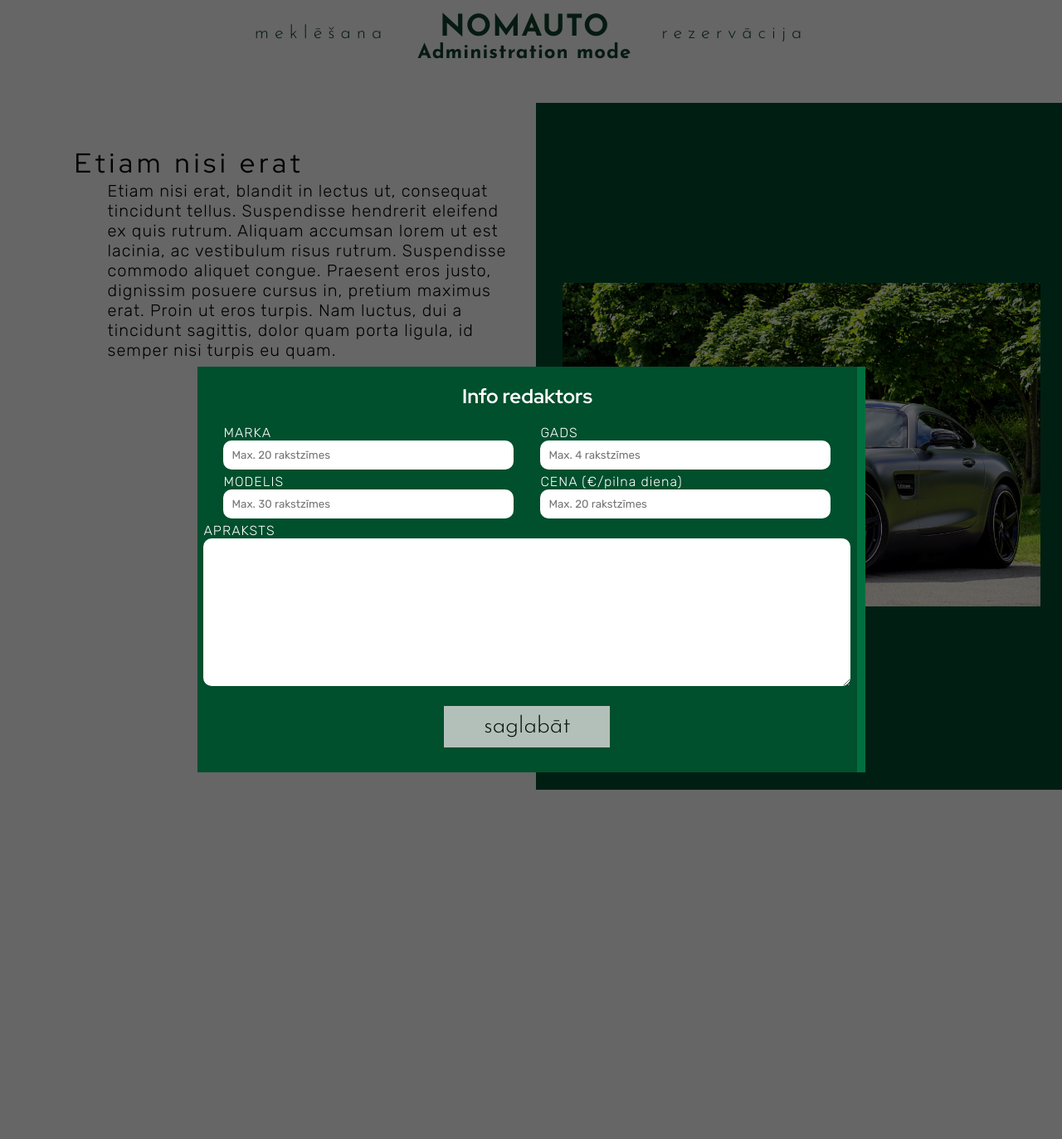
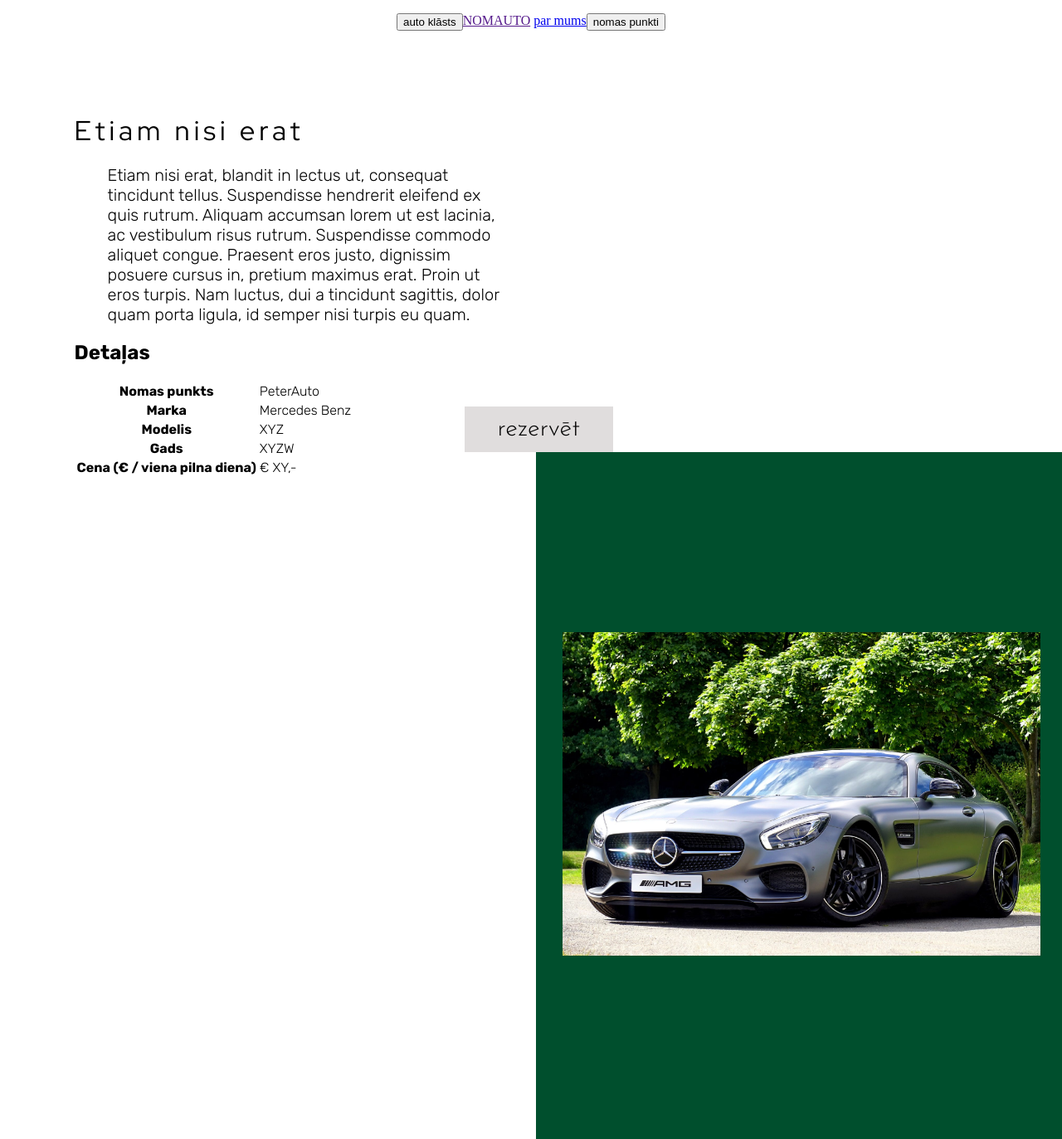
Before and after one commit to kristuu/flask_template_rvt, a Flask app: page /example_mercedes_benz_XYZ_admin in a window 1280 px wide. Shown: the whole page at 83% size. Run offline with Flask 2, Linux system fonts and the light colour scheme.

Commit message:
carInfoPageAdmin modification

```diff
--- a/static/css/carInfoPageAdmin.css
+++ b/static/css/carInfoPageAdmin.css
@@ -2,132 +2,103 @@
 @import url("https://fonts.googleapis.com/css2?family=Josefin+Sans:ital,wght@0,100;0,200;0,300;0,400;0,500;0,600;0,700;1,100;1,200;1,300;1,400;1,500;1,600;1,700&display=swap");
 @import url("https://fonts.googleapis.com/css2?family=Rubik:ital,wght@0,300;0,400;0,500;0,600;0,700;0,800;0,900;1,300;1,400;1,500;1,600;1,700;1,800;1,900&display=swap");
 
-* {
-  box-sizing: border-box;
+body,
+html {
+  height: 100%;
 }
 
-html {
-  width: 100%;
-}
-
-html,
 body {
-  width: 100%;
-  height: 100%;
-  margin: 0px;
-  padding: 0px;
-  overflow-x: hidden;
+  margin: 0;
+  padding: 0;
+  display: flex;
+  overflow: hidden;
+  flex-direction: column;
 }
 
 header {
   display: flex;
+  font-family: "Josefin Sans";
+  margin-bottom: 50px;
+  color: #0e402d;
   justify-content: center;
-  width: 100%;
-  text-align: center;
-  margin: 1em 0 3em 0;
+  align-items: center;
 }
 
-p {
-  margin: 0;
+.headerButton {
+  height: 60px;
+  width: 175px;
+  border: none;
+  font-family: "Josefin Sans";
+  background: none;
+  font-size: 24px;
+  letter-spacing: 7px;
+  cursor: pointer;
   font-weight: 300;
-  letter-spacing: 1px;
 }
 
-#carDescription {
-  margin-left: 40px;
-  font-size: 20px;
+div#company {
+  display: flex;
+  flex-direction: column;
+  align-items: center;
+  margin: 20px 50px;
 }
 
-#poga1 {
-  position: relative;
-  font-family: "Josefin Sans";
-  color: #0e402d;
-  font-weight: 300;
-  font-size: 22px;
-  line-height: 36px;
-  letter-spacing: 0.185cm;
-  margin: 0px 30px;
-  height: 50px;
-  background: transparent;
-  border: 0px;
+#companyTitle {
+  font-size: 35px;
+  font-weight: 1000;
 }
 
-h1 {
-  font-size: 33px;
-  font-family: "Red Hat Display";
-  font-weight: 350;
-  letter-spacing: 5px;
-  margin: 0;
+a#companyTitle,
+a#aboutUs {
+  text-decoration: none;
+  color: #0e402d;
 }
 
-#nosaukums,
-#nosaukums2 {
-  position: relative;
-  font-family: "Josefin Sans";
-  color: #0e402d;
-  font-weight: 700;
-  margin: 0px;
-}
-
-#nosaukums {
-  font-size: 36px;
-}
-
-#nosaukums2 {
-  font-size: 24px;
+a#aboutUs {
+  font-size: 20px;
+  background: #0e402d;
+  color: #ffffff;
+  padding: 10px 5px 5px;
 }
 
 #teksts {
   margin-top: 50px;
   width: 525px;
-  height: 325px;
   font-weight: 300;
-  font-family: "Rubik";
+  font-family: "Red Hat Display";
+}
+
+#middle {
+  display: flex;
+  height: 100%;
 }
 
 section {
-  float: left;
-  margin-left: 7%;
+  height: 100%;
+  width: 50%;
+  display: flex;
+  flex-direction: column;
+  align-items: center;
 }
 
-#deleteButton,
-#editButton {
-  height: 55px;
-  width: 150px;
-}
-
-#buttons {
-  display: flex;
-  justify-content: flex-end;
-}
-
-#deleteButton {
+#reservation-button {
   margin-top: 30px;
+  margin-left: 470px;
   background-color: #e0dddd;
   border: none;
   text-align: center;
   font-size: 30px;
+  width: 175px;
+  height: 60px;
   font-weight: 300;
   font-family: "Josefin Sans";
-}
-
-#editButton {
-  margin-top: 30px;
-  background-color: #f1f1f1;
-  border: none;
-  text-align: center;
-  font-size: 30px;
-  font-weight: 300;
-  font-family: "Josefin Sans";
+  border-radius: 10px;
 }
 
 aside {
   width: 50%;
-  min-height: 828px;
-  float: right;
-  right: 0%;
+  height: 100%;
   background-color: #004f2d;
-  margin-right: -0.5%;
   display: flex;
   justify-content: center;
   align-items: center;
@@ -139,9 +110,63 @@ img {
 }
 
 #attels {
-  height: auto;
   width: 90%;
   text-align: center;
+}
+
+h2#popUpH2 {
+  font-size: 28px;
+  letter-spacing: 5px;
+  font-family: "Red Hat Display";
+  align-self: center;
+  color: #ffffff;
+}
+
+h2#detailsH2 {
+  margin-top: 75px;
+  font-weight: 300;
+  font-size: 28px;
+  letter-spacing: 5px;
+}
+
+p#description {
+  padding-left: 50px;
+  font-size: 18px;
+}
+
+div#contentTable {
+  width: 100%;
+  padding-left: 50px;
+}
+
+table {
+  font-family: "Red Hat Display";
+  width: 100%;
+  border-collapse: collapse;
+}
+
+tr:nth-child(even) {
+  background-color: #dddddd;
+}
+
+td,
+th {
+  border: 1px solid #dddddd;
+  text-align: left;
+  padding: 5px 15px;
+}
+
+p#description {
+  padding-left: 50px;
+  font-size: 18px;
+}
+
+h1 {
+  font-size: 33px;
+  font-family: "Red Hat Display";
+  font-weight: 350;
+  letter-spacing: 5px;
+  margin: 0;
 }
 
 #overlay {
@@ -172,12 +197,6 @@ img {
 #greenShadow {
   width: 25px;
   background-color: #006f3f;
-}
-
-h2 {
-  font-family: "Red Hat Display";
-  align-self: center;
-  color: #ffffff;
 }
 
 form {
@@ -230,7 +249,7 @@ form {
   font-family: "Rubik";
 }
 
-#login {
+#save {
   width: 200px;
   height: 50px;
   border: none;
@@ -240,4 +259,5 @@ form {
   margin: 15px 0 30px;
   background-color: #e0dddd;
   opacity: 80%;
+  border-radius: 10px;
 }
--- a/templates/carInfoPageAdmin.html
+++ b/templates/carInfoPageAdmin.html
@@ -4,99 +4,70 @@
     <meta charset="UTF-8" />
     <meta http-equiv="X-UA-Compatible" content="IE=edge" />
     <meta name="viewport" content="width=device-width, initial-scale=1.0" />
-    <title>Mercedes Benz XYZ - NOMAUTO - Administrācija</title>
-    <link rel="stylesheet" href="../../static/css/carInfoPageAdmin.css" />
+    <title>Mercedes Benz XYZ - NOMAUTO</title>
+    <link rel="stylesheet" href="../static/css/carInfoPage.css" />
   </head>
   <body>
     <header>
-      <button id="poga1">meklēšana</button>
-      <div id="p">
-        <p id="nosaukums">NOMAUTO</p>
-        <p id="nosaukums2">Administration mode</p>
+      <button class="headerButton" href="#">auto klāsts</button>
+      <div id="company">
+        <a id="companyTitle" href="">NOMAUTO</a>
+        <a id="aboutUs" href="about">par mums</a>
       </div>
-      <button type="submit" id="poga1">rezervācija</button>
+      <button class="headerButton" href="#">nomas punkti</button>
     </header>
+    <div id="middle">
       <section>
         <div id="teksts">
-        <h1 id="carName">Etiam nisi erat</h1>
-        <p id="carDescription">
+          <h1>Etiam nisi erat</h1>
+          <p>
             Etiam nisi erat, blandit in lectus ut, consequat tincidunt tellus.
-          Suspendisse hendrerit eleifend ex quis rutrum. Aliquam accumsan lorem
-          ut est lacinia, ac vestibulum risus rutrum. Suspendisse commodo
-          aliquet congue. Praesent eros justo, dignissim posuere cursus in,
-          pretium maximus erat. Proin ut eros turpis. Nam luctus, dui a
-          tincidunt sagittis, dolor quam porta ligula, id semper nisi turpis eu
-          quam.
+            Suspendisse hendrerit eleifend ex quis rutrum. Aliquam accumsan
+            lorem ut est lacinia, ac vestibulum risus rutrum. Suspendisse
+            commodo aliquet congue. Praesent eros justo, dignissim posuere
+            cursus in, pretium maximus erat. Proin ut eros turpis. Nam luctus,
+            dui a tincidunt sagittis, dolor quam porta ligula, id semper nisi
+            turpis eu quam.
           </p>
-        <div id="buttons">
-          <button id="deleteButton">dzēst</button>
-          <button id="editButton">rediģēt</button>
+          <h2>Detaļas</h2>
+          <div id="contentTable">
+            <table>
+              <tbody>
+                <tr>
+                  <th>Nomas punkts</th>
+                  <td id="rentPoint">PeterAuto</td>
+                </tr>
+                <tr>
+                  <th>Marka</th>
+                  <td id="carBrand">Mercedes Benz</td>
+                </tr>
+                <tr>
+                  <th>Modelis</th>
+                  <td id="model">XYZ</td>
+                </tr>
+                <tr>
+                  <th>Gads</th>
+                  <td id="year">XYZW</td>
+                </tr>
+                <tr>
+                  <th>Cena (€ / viena pilna diena)</th>
+                  <td id="price">€ XY,-</td>
+                </tr>
+              </tbody>
+            </table>
           </div>
         </div>
+        <button id="reservation-button">rezervēt</button>
       </section>
       <aside>
         <div id="attels">
           <img
-          src="../../static/img/reservation-page-foto.png"
+            src="../static/img/reservation-page-foto.png"
             width="640px"
             height="500px"
           />
         </div>
       </aside>
-    <div id="overlay">
-      <div id="popUp">
-        <div id="editor">
-          <h2>Info redaktors</h2>
-          <form id="info">
-            <div id="marka" class="smallInputDiv">
-              <p>MARKA</p>
-              <input
-                id="markaInput"
-                class="smallInput"
-                type="text"
-                maxlength="20"
-                placeholder="Max. 20 rakstzīmes"
-              />
-            </div>
-            <div id="year" class="smallInputDiv">
-              <p>GADS</p>
-              <input
-                id="yearInput"
-                class="smallInput"
-                type="text"
-                maxlength="4"
-                placeholder="Max. 4 rakstzīmes"
-              />
-            </div>
-            <div id="model" class="smallInputDiv">
-              <p>MODELIS</p>
-              <input
-                id="modelInput"
-                class="smallInput"
-                type="text"
-                maxlength="30"
-                placeholder="Max. 30 rakstzīmes"
-              />
-            </div>
-            <div id="price" class="smallInputDiv">
-              <p>CENA (€/pilna diena)</p>
-              <input
-                id="priceInput"
-                class="smallInput"
-                type="number"
-                maxlength="20"
-                placeholder="Max. 20 rakstzīmes"
-              />
-            </div>
-            <div id="description" class="largeInputDiv">
-              <p>APRAKSTS</p>
-              <textarea id="descriptionInput" class="largeInput"></textarea>
-            </div>
-          </form>
-          <button id="login" type="submit">saglabāt</button>
-        </div>
-        <div id="greenShadow"></div>
-      </div>
     </div>
   </body>
 </html>
```
Lines whose indentation alone changed are shown as unchanged.
